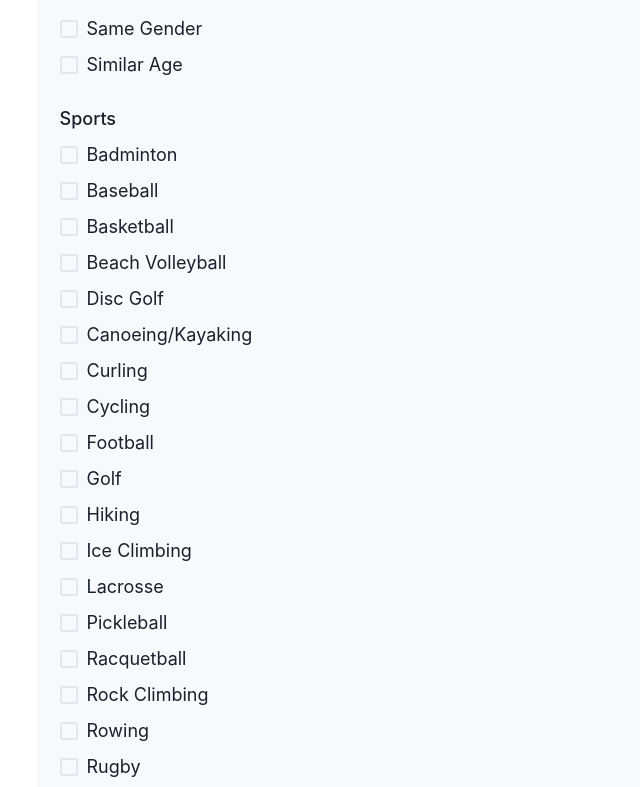
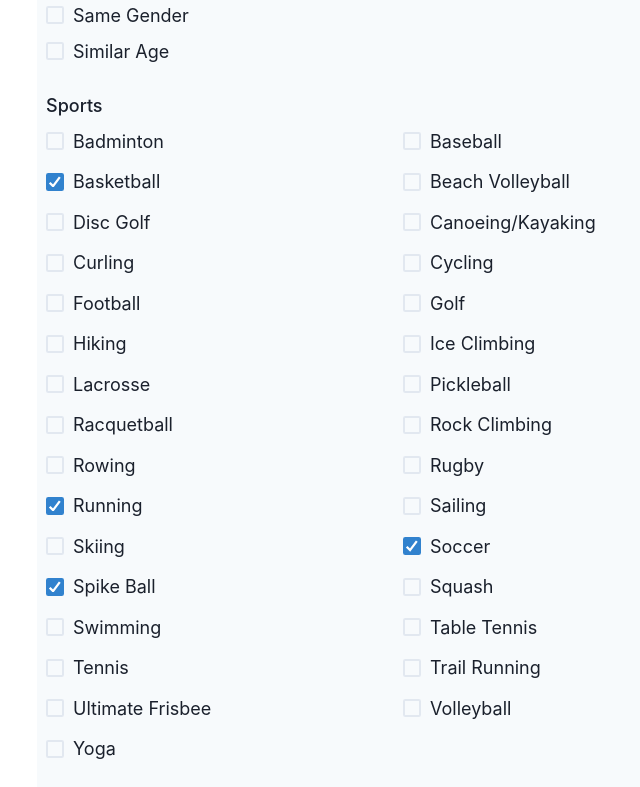
Before and after one commit to christopherdegroot/Sportr, a Next.js app: page /profile/update in a window 1280 px wide. Shown: the part 660-1447 px from the top of the page, without its empty margins (237-877 px from the left). Built offline with nearby package versions, Linux system fonts and the light colour scheme.

Commit message:
redesign sports for update profile page

```diff
--- a/components/UpdateProfile.js
+++ b/components/UpdateProfile.js
@@ -11,7 +11,6 @@ import {
   Box,
   ExpandingTextarea,
   Textarea,
-  Checkbox,
   Button,
   Select,
   FormControl,
@@ -25,7 +24,8 @@ import {
   Img,
   Image,
   Center,
-  CheckboxGroup
+  CheckboxGroup,
+  Checkbox
 } from "@chakra-ui/react";
 import Sportcheckbox from "./Sportcheckbox";
 import RangeSlider from "./RangeSlider";
@@ -39,7 +39,7 @@ const Details = (props) => {
 
   return (
     <Container maxW="container.md">
-      <VStack w="full" h="full" p={5} spacing={10} bg="gray.50">
+      <VStack w="full" h="full" p={2} spacing={10} bg="gray.50">
 
         <VStack spacing={5} align="center">
           <Heading size="2xl"> Edit Profile </Heading>
@@ -71,8 +71,8 @@ const Details = (props) => {
             <FormLabel>Preferences</FormLabel>
               <CheckboxGroup colSpan={2}>
               <SimpleGrid columns={1} rowGap={2} w='full'>
-                <Checkbox value="gender">Same Gender</Checkbox>
-                <Checkbox value="similar_age">Similar Age</Checkbox>
+                <Checkbox value="gender" >Same Gender</Checkbox>
+                <Checkbox value="similar_age" >Similar Age</Checkbox>
                 </SimpleGrid>
               </CheckboxGroup>
             </VStack>
@@ -84,39 +84,39 @@ const Details = (props) => {
             <FormLabel>Sports</FormLabel>
 
             <VStack alignItems="flex-start">
-              <CheckboxGroup colSpan={2}>
-              <SimpleGrid columns={1} rowGap={2} w='full'>
-                <Checkbox value="badminton">Badminton</Checkbox>
-                <Checkbox value="baseball">Baseball</Checkbox>
-                <Checkbox value="basketball">Basketball</Checkbox>
-                <Checkbox value="beachvolleyball">Beach Volleyball</Checkbox>
-                <Checkbox value="DiscGolf">Disc Golf</Checkbox>
-                <Checkbox value="canoeingkayaking">Canoeing/Kayaking</Checkbox>
-                <Checkbox value="curling">Curling</Checkbox>
-                <Checkbox value="cycling">Cycling</Checkbox>
-                <Checkbox value="football">Football</Checkbox>
-                <Checkbox value="golf">Golf</Checkbox>
-                <Checkbox value="hiking">Hiking</Checkbox>
-                <Checkbox value="iceclimbing">Ice Climbing</Checkbox>
-                <Checkbox value="lacrosse">Lacrosse</Checkbox>
-                <Checkbox value="pickleball">Pickleball</Checkbox>
-                <Checkbox value="racquetball">Racquetball</Checkbox>
-                <Checkbox value="rockclimbing">Rock Climbing</Checkbox>
-                <Checkbox value="rowing">Rowing</Checkbox>
-                <Checkbox value="rugby">Rugby</Checkbox>
-                <Checkbox value="running">Running</Checkbox>
-                <Checkbox value="sailing">Sailing</Checkbox>
-                <Checkbox value="skiing">Skiing</Checkbox>
-                <Checkbox value="soccer">Soccer</Checkbox>
-                <Checkbox value="spikeball">Spike Ball</Checkbox>
-                <Checkbox value="squash">Squash</Checkbox>
-                <Checkbox value="swimming">Swimming</Checkbox>
-                <Checkbox value="tabletennis">Table Tennis</Checkbox>
-                <Checkbox value="tennis">Tennis</Checkbox>
-                <Checkbox value="trailrunning">Trail Running</Checkbox>
-                <Checkbox value="ultimatefrisbee">Ultimate Frisbee</Checkbox>
-                <Checkbox value="volleyball">Volleyball</Checkbox>
-                <Checkbox value="yoga">Yoga</Checkbox>
+              <CheckboxGroup colSpan={2} defaultValue={sports}>
+              <SimpleGrid columns={2} rowGap={3} w='full'>
+                <Checkbox value="badminton" >Badminton</Checkbox>
+                <Checkbox value="baseball" >Baseball</Checkbox>
+                <Checkbox value="basketball" >Basketball</Checkbox>
+                <Checkbox value="beachvolleyball" >Beach Volleyball</Checkbox>
+                <Checkbox value="DiscGolf" >Disc Golf</Checkbox>
+                <Checkbox value="canoeingkayaking" >Canoeing/Kayaking</Checkbox>
+                <Checkbox value="curling" >Curling</Checkbox>
+                <Checkbox value="cycling" >Cycling</Checkbox>
+                <Checkbox value="football" >Football</Checkbox>
+                <Checkbox value="golf" >Golf</Checkbox>
+                <Checkbox value="hiking" >Hiking</Checkbox>
+                <Checkbox value="iceclimbing" >Ice Climbing</Checkbox>
+                <Checkbox value="lacrosse" >Lacrosse</Checkbox>
+                <Checkbox value="pickleball" >Pickleball</Checkbox>
+                <Checkbox value="racquetball" >Racquetball</Checkbox>
+                <Checkbox value="rockclimbing" >Rock Climbing</Checkbox>
+                <Checkbox value="rowing" >Rowing</Checkbox>
+                <Checkbox value="rugby" >Rugby</Checkbox>
+                <Checkbox value="running" >Running</Checkbox>
+                <Checkbox value="sailing" >Sailing</Checkbox>
+                <Checkbox value="skiing" >Skiing</Checkbox>
+                <Checkbox value="soccer" >Soccer</Checkbox>
+                <Checkbox value="spikeball" >Spike Ball</Checkbox>
+                <Checkbox value="squash" >Squash</Checkbox>
+                <Checkbox value="swimming" >Swimming</Checkbox>
+                <Checkbox value="tabletennis" >Table Tennis</Checkbox>
+                <Checkbox value="tennis" >Tennis</Checkbox>
+                <Checkbox value="trailrunning" >Trail Running</Checkbox>
+                <Checkbox value="ultimatefrisbee" >Ultimate Frisbee</Checkbox>
+                <Checkbox value="volleyball" >Volleyball</Checkbox>
+                <Checkbox value="yoga" >Yoga</Checkbox>
                 </SimpleGrid>
               </CheckboxGroup>
             </VStack>
```
Also changed, not shown: components/Checkbox.js (added, +13 -0 lines).
